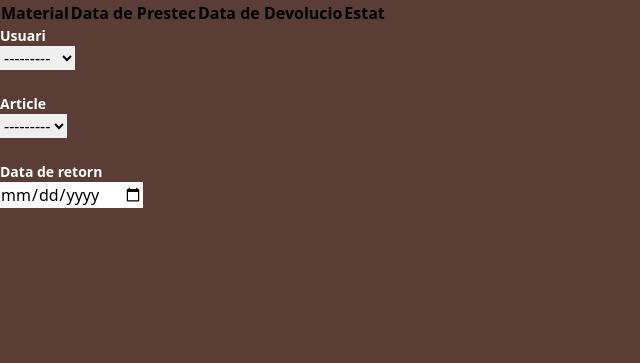
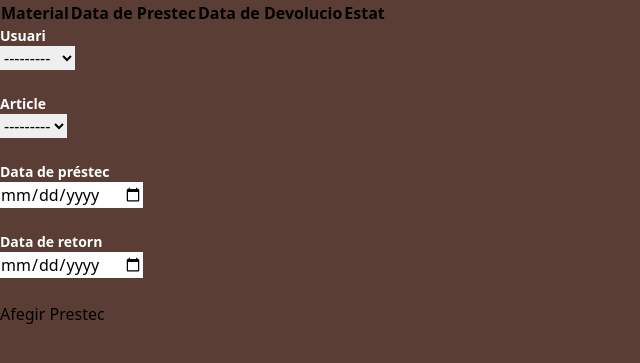
Before and after one commit to AlejandroSoPa/bibliotecaPA, a Django app: page /list_loan/ in a window 1280 px wide. Shown: the part 46-409 px from the top of the page, without its empty margins (0-640 px from the left). Run offline with Django 5.2, Linux system fonts and the light colour scheme; the visitor is signed in with stand-in values (Sample User, id 1); data comes from the database, SQL or seed files in the repository; data that the repository does not hold is empty; style sheets or scripts are compiled from the project's sources.

Commit message:
creacion prestamos funcionando

```diff
--- a/bibliotecaPa/biblioteca/forms.py
+++ b/bibliotecaPa/biblioteca/forms.py
@@ -66,12 +66,19 @@ class CSVUploadForm(forms.Form):
 class CustomCreatePrestec(forms.ModelForm):
     class Meta:
         model = Prestec
-        fields = ('usuari', 'article', 'data_retorn')
-
-    def __init__(self, *args, **kwargs):
+        fields = ('usuari', 'article', 'data_préstec','data_retorn')
+    def __init__(self,  *args, **kwargs):
+        user_centre = kwargs.pop('user_centre', None)
+        print(user_centre)
         super().__init__(*args, **kwargs)
         self.fields['usuari'].label = 'Usuari'
         self.fields['article'].label = 'Article'
+        self.fields['data_préstec'].label = 'Data de préstec'
         self.fields['data_retorn'].label = 'Data de retorn'
 
-        self.fields['data_retorn'].widget = DateInput(attrs={'type': 'date'})
+        self.fields['data_préstec'].widget = forms.DateInput(attrs={'type': 'date'})
+        self.fields['data_retorn'].widget = forms.DateInput(attrs={'type': 'date'})
+
+        # Filter users based on the user's centre
+        if user_centre:
+            self.fields['usuari'].queryset = Usuari.objects.filter(centre=user_centre)
--- a/bibliotecaPa/biblioteca/templates/list_loan.html
+++ b/bibliotecaPa/biblioteca/templates/list_loan.html
@@ -62,6 +62,7 @@
 
         <div>
             <form method="post" action="">
+                {% csrf_token %}
                 {% for field in form %}
                 <p class="mb-4">
                     <label class="block text-textWhite text-sm font-bold mb-2" for="{{ field.id_for_label }}">
@@ -80,7 +81,9 @@
                 {% endfor %}
                 </p>
                 {% endfor %}
+                <button type="submit" class="btn btn-primary">Afegir Prestec</button>
             </form>
+
         </div>
 
 
--- a/bibliotecaPa/biblioteca/views.py
+++ b/bibliotecaPa/biblioteca/views.py
@@ -294,11 +294,11 @@ def list_loan(request):
         prestec.retrasado = now > prestec.data_retorn
 
     if request.method == 'POST':
-        form = CustomCreatePrestec(request.POST)
+        form = CustomCreatePrestec(request.POST,user_centre=request.user.centre)
         if form.is_valid():
             form.save()
             return redirect('list_loan')
     else:
-        form = CustomCreatePrestec()
+        form = CustomCreatePrestec(user_centre=request.user.centre)
 
     return render(request, 'list_loan.html', {'prestecs': prestecs, 'form': form})
```
